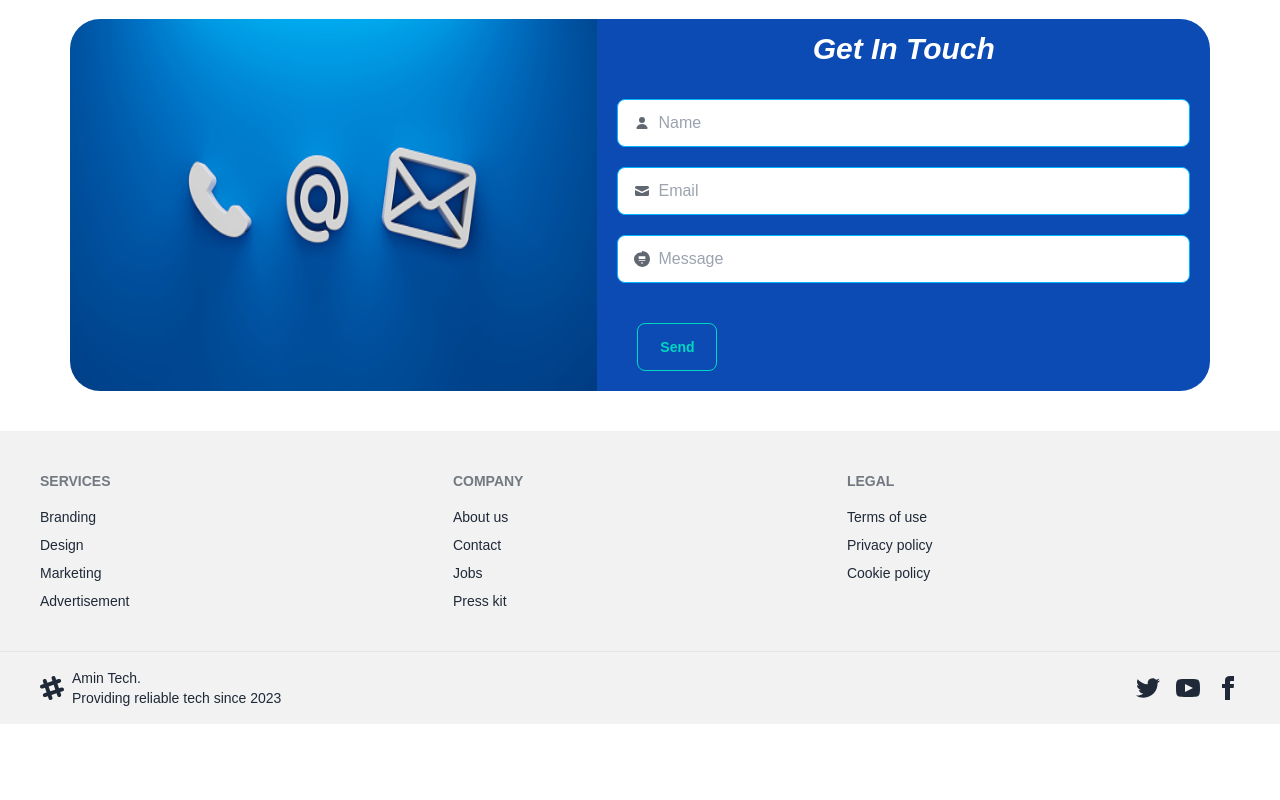
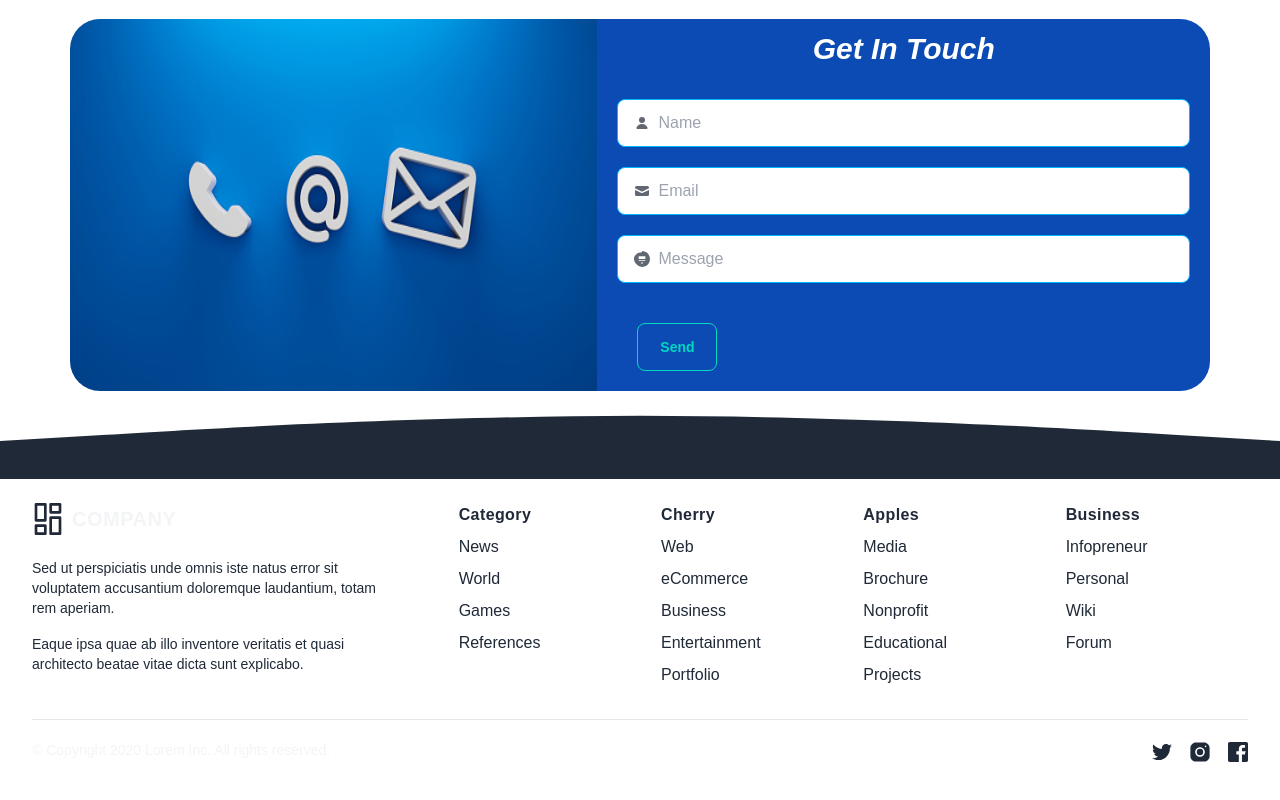
Before and after one commit to Alazar-da/amintechsolution, a React (Create React App) app: page / in a window 1280 px wide. Shown: the part 5231-6031 px from the top of the page. Before the commit the page ends 5955 px from the top, so only its background shows below. Built offline with nearby package versions, Linux system fonts and the light colour scheme.

Commit message:
footer changed

```diff
--- a/src/components/Footer.js
+++ b/src/components/Footer.js
@@ -1,50 +1,266 @@
 function Footer() {
     return(
-      <div>
-
-
-
-      <footer className="footer p-10 bg-base-200 text-base-content mt-10">
-      <nav>
-        <h6 className="footer-title">Services</h6>
-        <a className="link link-hover">Branding</a>
-        <a className="link link-hover">Design</a>
-        <a className="link link-hover">Marketing</a>
-        <a className="link link-hover">Advertisement</a>
-      </nav>
-      <nav>
-        <h6 className="footer-title">Company</h6>
-        <a className="link link-hover">About us</a>
-        <a className="link link-hover">Contact</a>
-        <a className="link link-hover">Jobs</a>
-        <a className="link link-hover">Press kit</a>
-      </nav>
-      <nav>
-        <h6 className="footer-title">Legal</h6>
-        <a className="link link-hover">Terms of use</a>
-        <a className="link link-hover">Privacy policy</a>
-        <a className="link link-hover">Cookie policy</a>
-      </nav>
-    </footer>
-    <footer className="footer px-10 py-4 border-t bg-base-200 text-base-content border-base-300">
-      <aside className="items-center grid-flow-col">
-        <svg width="24" height="24" viewBox="0 0 24 24" xmlns="http://www.w3.org/2000/svg" fillRule="evenodd" clipRule="evenodd" className="fill-current"><path d="M22.672 15.226l-2.432.811.841 2.515c.33 1.019-.209 2.127-1.23 2.456-1.15.325-2.148-.321-2.463-1.226l-.84-2.518-5.013 1.677.84 2.517c.391 1.203-.434 2.542-1.831 2.542-.88 0-1.601-.564-1.86-1.314l-.842-2.516-2.431.809c-1.135.328-2.145-.317-2.463-1.229-.329-1.018.211-2.127 1.231-2.456l2.432-.809-1.621-4.823-2.432.808c-1.355.384-2.558-.59-2.558-1.839 0-.817.509-1.582 1.327-1.846l2.433-.809-.842-2.515c-.33-1.02.211-2.129 1.232-2.458 1.02-.329 2.13.209 2.461 1.229l.842 2.515 5.011-1.677-.839-2.517c-.403-1.238.484-2.553 1.843-2.553.819 0 1.585.509 1.85 1.326l.841 2.517 2.431-.81c1.02-.33 2.131.211 2.461 1.229.332 1.018-.21 2.126-1.23 2.456l-2.433.809 1.622 4.823 2.433-.809c1.242-.401 2.557.484 2.557 1.838 0 .819-.51 1.583-1.328 1.847m-8.992-6.428l-5.01 1.675 1.619 4.828 5.011-1.674-1.62-4.829z"></path></svg>
-        <p>Amin Tech. <br/>Providing reliable tech since 2023</p>
-      </aside>
-      <nav className="md:place-self-center md:justify-self-end">
-        <div className="grid grid-flow-col gap-4">
-
-        <a><svg xmlns="http://www.w3.org/2000/svg" width="24" height="24" viewBox="0 0 24 24" className="fill-current"><path d="M24 4.557c-.883.392-1.832.656-2.828.775 1.017-.609 1.798-1.574 2.165-2.724-.951.564-2.005.974-3.127 1.195-.897-.957-2.178-1.555-3.594-1.555-3.179 0-5.515 2.966-4.797 6.045-4.091-.205-7.719-2.165-10.148-5.144-1.29 2.213-.669 5.108 1.523 6.574-.806-.026-1.566-.247-2.229-.616-.054 2.281 1.581 4.415 3.949 4.89-.693.188-1.452.232-2.224.084.626 1.956 2.444 3.379 4.6 3.419-2.07 1.623-4.678 2.348-7.29 2.04 2.179 1.397 4.768 2.212 7.548 2.212 9.142 0 14.307-7.721 13.995-14.646.962-.695 1.797-1.562 2.457-2.549z"></path></svg></a>
-          <a><svg xmlns="http://www.w3.org/2000/svg" width="24" height="24" viewBox="0 0 24 24" className="fill-current"><path d="M19.615 3.184c-3.604-.246-11.631-.245-15.23 0-3.897.266-4.356 2.62-4.385 8.816.029 6.185.484 8.549 4.385 8.816 3.6.245 11.626.246 15.23 0 3.897-.266 4.356-2.62 4.385-8.816-.029-6.185-.484-8.549-4.385-8.816zm-10.615 12.816v-8l8 3.993-8 4.007z"></path></svg></a>
-          <a><svg xmlns="http://www.w3.org/2000/svg" width="24" height="24" viewBox="0 0 24 24" className="fill-current"><path d="M9 8h-3v4h3v12h5v-12h3.642l.358-4h-4v-1.667c0-.955.192-1.333 1.115-1.333h2.885v-5h-3.808c-3.596 0-5.192 1.583-5.192 4.615v3.385z"></path></svg></a>
-
-
+      <>
+      <div className="relative mt-16 bg-deep-purple-accent-400">
+      <svg
+        className="absolute top-0 w-full h-6 -mt-5 sm:-mt-10 sm:h-16 text-deep-purple-accent-400"
+        preserveAspectRatio="none"
+        viewBox="0 0 1440 54"
+      >
+        <path
+          fill="currentColor"
+          d="M0 22L120 16.7C240 11 480 1.00001 720 0.700012C960 1.00001 1200 11 1320 16.7L1440 22V54H1320C1200 54 960 54 720 54C480 54 240 54 120 54H0V22Z"
+        />
+      </svg>
+      <div className="px-4 pt-12 mx-auto sm:max-w-xl md:max-w-full lg:max-w-screen-xl md:px-24 lg:px-8">
+        <div className="grid gap-16 row-gap-10 mb-8 lg:grid-cols-6">
+          <div className="md:max-w-md lg:col-span-2">
+            <a
+              href="/"
+              aria-label="Go home"
+              title="Company"
+              className="inline-flex items-center"
+            >
+              <svg
+                className="w-8 text-teal-accent-400"
+                viewBox="0 0 24 24"
+                strokeLinejoin="round"
+                strokeWidth="2"
+                strokeLinecap="round"
+                strokeMiterlimit="10"
+                stroke="currentColor"
+                fill="none"
+              >
+                <rect x="3" y="1" width="7" height="12" />
+                <rect x="3" y="17" width="7" height="6" />
+                <rect x="14" y="1" width="7" height="6" />
+                <rect x="14" y="11" width="7" height="12" />
+              </svg>
+              <span className="ml-2 text-xl font-bold tracking-wide text-gray-100 uppercase">
+                Company
+              </span>
+            </a>
+            <div className="mt-4 lg:max-w-sm">
+              <p className="text-sm text-deep-purple-50">
+                Sed ut perspiciatis unde omnis iste natus error sit voluptatem
+                accusantium doloremque laudantium, totam rem aperiam.
+              </p>
+              <p className="mt-4 text-sm text-deep-purple-50">
+                Eaque ipsa quae ab illo inventore veritatis et quasi architecto
+                beatae vitae dicta sunt explicabo.
+              </p>
+            </div>
+          </div>
+          <div className="grid grid-cols-2 gap-5 row-gap-8 lg:col-span-4 md:grid-cols-4">
+            <div>
+              <p className="font-semibold tracking-wide text-teal-accent-400">
+                Category
+              </p>
+              <ul className="mt-2 space-y-2">
+                <li>
+                  <a
+                    href="/"
+                    className="transition-colors duration-300 text-deep-purple-50 hover:text-teal-accent-400"
+                  >
+                    News
+                  </a>
+                </li>
+                <li>
+                  <a
+                    href="/"
+                    className="transition-colors duration-300 text-deep-purple-50 hover:text-teal-accent-400"
+                  >
+                    World
+                  </a>
+                </li>
+                <li>
+                  <a
+                    href="/"
+                    className="transition-colors duration-300 text-deep-purple-50 hover:text-teal-accent-400"
+                  >
+                    Games
+                  </a>
+                </li>
+                <li>
+                  <a
+                    href="/"
+                    className="transition-colors duration-300 text-deep-purple-50 hover:text-teal-accent-400"
+                  >
+                    References
+                  </a>
+                </li>
+              </ul>
+            </div>
+            <div>
+              <p className="font-semibold tracking-wide text-teal-accent-400">
+                Cherry
+              </p>
+              <ul className="mt-2 space-y-2">
+                <li>
+                  <a
+                    href="/"
+                    className="transition-colors duration-300 text-deep-purple-50 hover:text-teal-accent-400"
+                  >
+                    Web
+                  </a>
+                </li>
+                <li>
+                  <a
+                    href="/"
+                    className="transition-colors duration-300 text-deep-purple-50 hover:text-teal-accent-400"
+                  >
+                    eCommerce
+                  </a>
+                </li>
+                <li>
+                  <a
+                    href="/"
+                    className="transition-colors duration-300 text-deep-purple-50 hover:text-teal-accent-400"
+                  >
+                    Business
+                  </a>
+                </li>
+                <li>
+                  <a
+                    href="/"
+                    className="transition-colors duration-300 text-deep-purple-50 hover:text-teal-accent-400"
+                  >
+                    Entertainment
+                  </a>
+                </li>
+                <li>
+                  <a
+                    href="/"
+                    className="transition-colors duration-300 text-deep-purple-50 hover:text-teal-accent-400"
+                  >
+                    Portfolio
+                  </a>
+                </li>
+              </ul>
+            </div>
+            <div>
+              <p className="font-semibold tracking-wide text-teal-accent-400">
+                Apples
+              </p>
+              <ul className="mt-2 space-y-2">
+                <li>
+                  <a
+                    href="/"
+                    className="transition-colors duration-300 text-deep-purple-50 hover:text-teal-accent-400"
+                  >
+                    Media
+                  </a>
+                </li>
+                <li>
+                  <a
+                    href="/"
+                    className="transition-colors duration-300 text-deep-purple-50 hover:text-teal-accent-400"
+                  >
+                    Brochure
+                  </a>
+                </li>
+                <li>
+                  <a
+                    href="/"
+                    className="transition-colors duration-300 text-deep-purple-50 hover:text-teal-accent-400"
+                  >
+                    Nonprofit
+                  </a>
+                </li>
+                <li>
+                  <a
+                    href="/"
+                    className="transition-colors duration-300 text-deep-purple-50 hover:text-teal-accent-400"
+                  >
+                    Educational
+                  </a>
+                </li>
+                <li>
+                  <a
+                    href="/"
+                    className="transition-colors duration-300 text-deep-purple-50 hover:text-teal-accent-400"
+                  >
+                    Projects
+                  </a>
+                </li>
+              </ul>
+            </div>
+            <div>
+              <p className="font-semibold tracking-wide text-teal-accent-400">
+                Business
+              </p>
+              <ul className="mt-2 space-y-2">
+                <li>
+                  <a
+                    href="/"
+                    className="transition-colors duration-300 text-deep-purple-50 hover:text-teal-accent-400"
+                  >
+                    Infopreneur
+                  </a>
+                </li>
+                <li>
+                  <a
+                    href="/"
+                    className="transition-colors duration-300 text-deep-purple-50 hover:text-teal-accent-400"
+                  >
+                    Personal
+                  </a>
+                </li>
+                <li>
+                  <a
+                    href="/"
+                    className="transition-colors duration-300 text-deep-purple-50 hover:text-teal-accent-400"
+                  >
+                    Wiki
+                  </a>
+                </li>
+                <li>
+                  <a
+                    href="/"
+                    className="transition-colors duration-300 text-deep-purple-50 hover:text-teal-accent-400"
+                  >
+                    Forum
+                  </a>
+                </li>
+              </ul>
+            </div>
+          </div>
         </div>
-      </nav>
-    </footer>
-
+        <div className="flex flex-col justify-between pt-5 pb-10 border-t border-deep-purple-accent-200 sm:flex-row">
+          <p className="text-sm text-gray-100">
+            © Copyright 2020 Lorem Inc. All rights reserved.
+          </p>
+          <div className="flex items-center mt-4 space-x-4 sm:mt-0">
+            <a
+              href="/"
+              className="transition-colors duration-300 text-deep-purple-100 hover:text-teal-accent-400"
+            >
+              <svg viewBox="0 0 24 24" fill="currentColor" className="h-5">
+                <path d="M24,4.6c-0.9,0.4-1.8,0.7-2.8,0.8c1-0.6,1.8-1.6,2.2-2.7c-1,0.6-2,1-3.1,1.2c-0.9-1-2.2-1.6-3.6-1.6 c-2.7,0-4.9,2.2-4.9,4.9c0,0.4,0,0.8,0.1,1.1C7.7,8.1,4.1,6.1,1.7,3.1C1.2,3.9,1,4.7,1,5.6c0,1.7,0.9,3.2,2.2,4.1 C2.4,9.7,1.6,9.5,1,9.1c0,0,0,0,0,0.1c0,2.4,1.7,4.4,3.9,4.8c-0.4,0.1-0.8,0.2-1.3,0.2c-0.3,0-0.6,0-0.9-0.1c0.6,2,2.4,3.4,4.6,3.4 c-1.7,1.3-3.8,2.1-6.1,2.1c-0.4,0-0.8,0-1.2-0.1c2.2,1.4,4.8,2.2,7.5,2.2c9.1,0,14-7.5,14-14c0-0.2,0-0.4,0-0.6 C22.5,6.4,23.3,5.5,24,4.6z" />
+              </svg>
+            </a>
+            <a
+              href="/"
+              className="transition-colors duration-300 text-deep-purple-100 hover:text-teal-accent-400"
+            >
+              <svg viewBox="0 0 30 30" fill="currentColor" className="h-6">
+                <circle cx="15" cy="15" r="4" />
+                <path d="M19.999,3h-10C6.14,3,3,6.141,3,10.001v10C3,23.86,6.141,27,10.001,27h10C23.86,27,27,23.859,27,19.999v-10   C27,6.14,23.859,3,19.999,3z M15,21c-3.309,0-6-2.691-6-6s2.691-6,6-6s6,2.691,6,6S18.309,21,15,21z M22,9c-0.552,0-1-0.448-1-1   c0-0.552,0.448-1,1-1s1,0.448,1,1C23,8.552,22.552,9,22,9z" />
+              </svg>
+            </a>
+            <a
+              href="/"
+              className="transition-colors duration-300 text-deep-purple-100 hover:text-teal-accent-400"
+            >
+              <svg viewBox="0 0 24 24" fill="currentColor" className="h-5">
+                <path d="M22,0H2C0.895,0,0,0.895,0,2v20c0,1.105,0.895,2,2,2h11v-9h-3v-4h3V8.413c0-3.1,1.893-4.788,4.659-4.788 c1.325,0,2.463,0.099,2.795,0.143v3.24l-1.918,0.001c-1.504,0-1.795,0.715-1.795,1.763V11h4.44l-1,4h-3.44v9H22c1.105,0,2-0.895,2-2 V2C24,0.895,23.105,0,22,0z" />
+              </svg>
+            </a>
+          </div>
+        </div>
+      </div>
     </div>
-
+      </>
     );
    }
 
```
